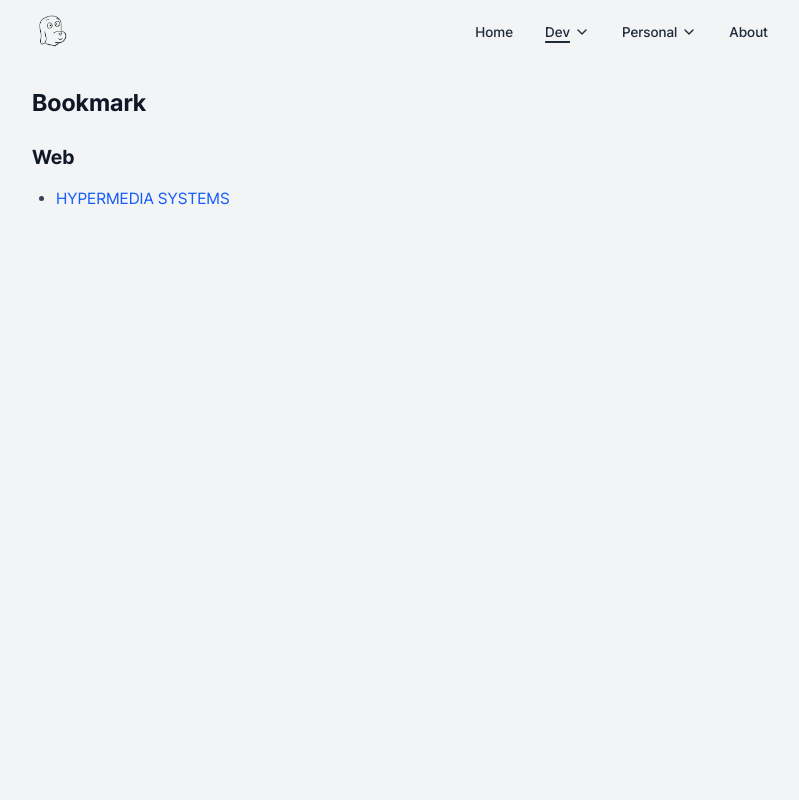
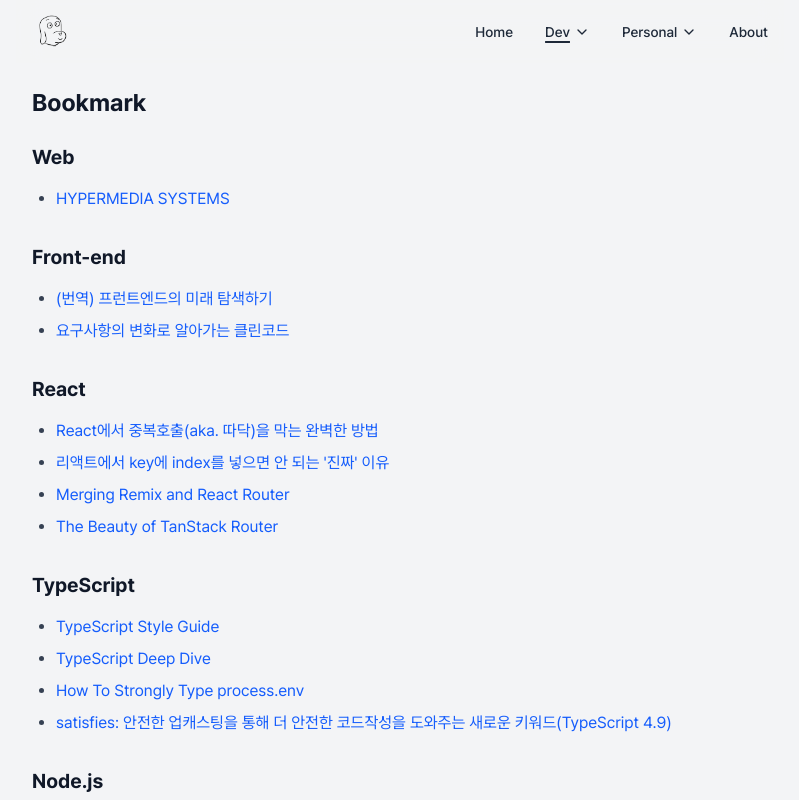
Before and after one commit to jamongsalguclub/wookhyung.dev, a Next.js app: page /bookmark in a window 1280 px wide. Shown: the top 800 px of the page, without its empty margins (240-1039 px from the left). Built offline with nearby package versions, Linux system fonts and the light colour scheme; what @bprogress/next would draw is missing.

Commit message:
feat: restructure bookmark page with categorized links

```diff
--- a/src/app/bookmark/page.tsx
+++ b/src/app/bookmark/page.tsx
@@ -17,26 +17,109 @@
   }),
 };
 
+const BOOKMARKS = {
+  Web: [
+    {
+      title: 'HYPERMEDIA SYSTEMS',
+      url: 'https://hypermedia.systems/',
+    },
+  ],
+  'Front-end': [
+    {
+      title: '(번역) 프런트엔드의 미래 탐색하기',
+      url: 'https://ykss.netlify.app/translation/navigating_the_future_of_frontend',
+    },
+    {
+      title: '요구사항의 변화로 알아가는 클린코드',
+      url: 'https://junilhwang.github.io/TIL/clean-code/as-requirements-change/',
+    },
+  ],
+  React: [
+    {
+      title: 'React에서 중복호출(aka. 따닥)을 막는 완벽한 방법',
+      url: 'https://happysisyphe.tistory.com/m/72',
+    },
+    {
+      title: "리액트에서 key에 index를 넣으면 안 되는 '진짜' 이유",
+      url: 'https://yozm.wishket.com/magazine/detail/2634',
+    },
+    {
+      title: 'Merging Remix and React Router',
+      url: 'https://remix.run/blog/merging-remix-and-react-router',
+    },
+    {
+      title: 'The Beauty of TanStack Router',
+      url: 'https://tkdodo.eu/blog/the-beauty-of-tan-stack-router',
+    },
+  ],
+  TypeScript: [
+    {
+      title: 'TypeScript Style Guide',
+      url: 'https://mkosir.github.io/typescript-style-guide/#introduction',
+    },
+    {
+      title: 'TypeScript Deep Dive',
+      url: 'https://basarat.gitbook.io/typescript/',
+    },
+    {
+      title: 'How To Strongly Type process.env',
+      url: 'https://www.totaltypescript.com/how-to-strongly-type-process-env',
+    },
+    {
+      title:
+        'satisfies: 안전한 업캐스팅을 통해 더 안전한 코드작성을 도와주는 새로운 키워드(TypeScript 4.9)',
+      url: 'https://engineering.ab180.co/stories/satisfies-safe-upcasting',
+    },
+  ],
+  'Node.js': [
+    {
+      title:
+        'Node.js가 싱글스레드 서버라는 미신(feat. Node.js의 대용량 데이터 처리)',
+      url: 'https://medium.com/naverfinancial/node-js가-싱글스레드-서버라는-미신-feat-node-js의-대용량-데이터-처리-cf1d651290be',
+    },
+  ],
+  Cursor: [
+    {
+      title: '토스 프론트엔드 가이드라인 기반으로 만든 Cursor rule',
+      url: 'https://gist.github.com/toy-crane/dde6258997519d954063a536fc72d055',
+    },
+    {
+      title: 'Cursor를 더 똑똑하게 사용하고 싶은 분들을 위한 팁 12개',
+      url: 'https://news.hada.io/topic?id=21608',
+    },
+  ],
+  SWE: [
+    {
+      title: '"개발자가 대체된다"는 유행은 왜 반복될까?',
+      url: 'https://news.hada.io/topic?id=21150',
+    },
+  ],
+};
+
 export default function BookmarkPage() {
   return (
     <div className="pb-12 space-y-8">
       <PageTitle title="Bookmark" />
 
-      <section>
-        <h2 className="text-xl font-bold text-gray-900 mb-4">Web</h2>
+      {Object.entries(BOOKMARKS).map(([category, bookmarks]) => (
+        <section key={category}>
+          <h2 className="text-xl font-bold text-gray-900 mb-4">{category}</h2>
           <ul className="list-disc ml-6 space-y-2">
-          <li className="text-gray-700">
+            {bookmarks.map((bookmark) => (
+              <li key={bookmark.url} className="text-gray-700">
                 <a
-              href="https://hypermedia.systems/"
+                  href={bookmark.url}
                   target="_blank"
                   rel="noopener noreferrer"
                   className="text-blue-600 hover:underline inline-flex items-center gap-1"
                 >
-              HYPERMEDIA SYSTEMS
+                  {bookmark.title}
                 </a>
               </li>
+            ))}
           </ul>
         </section>
+      ))}
     </div>
   );
 }
```
Lines whose indentation alone changed are shown as unchanged.
